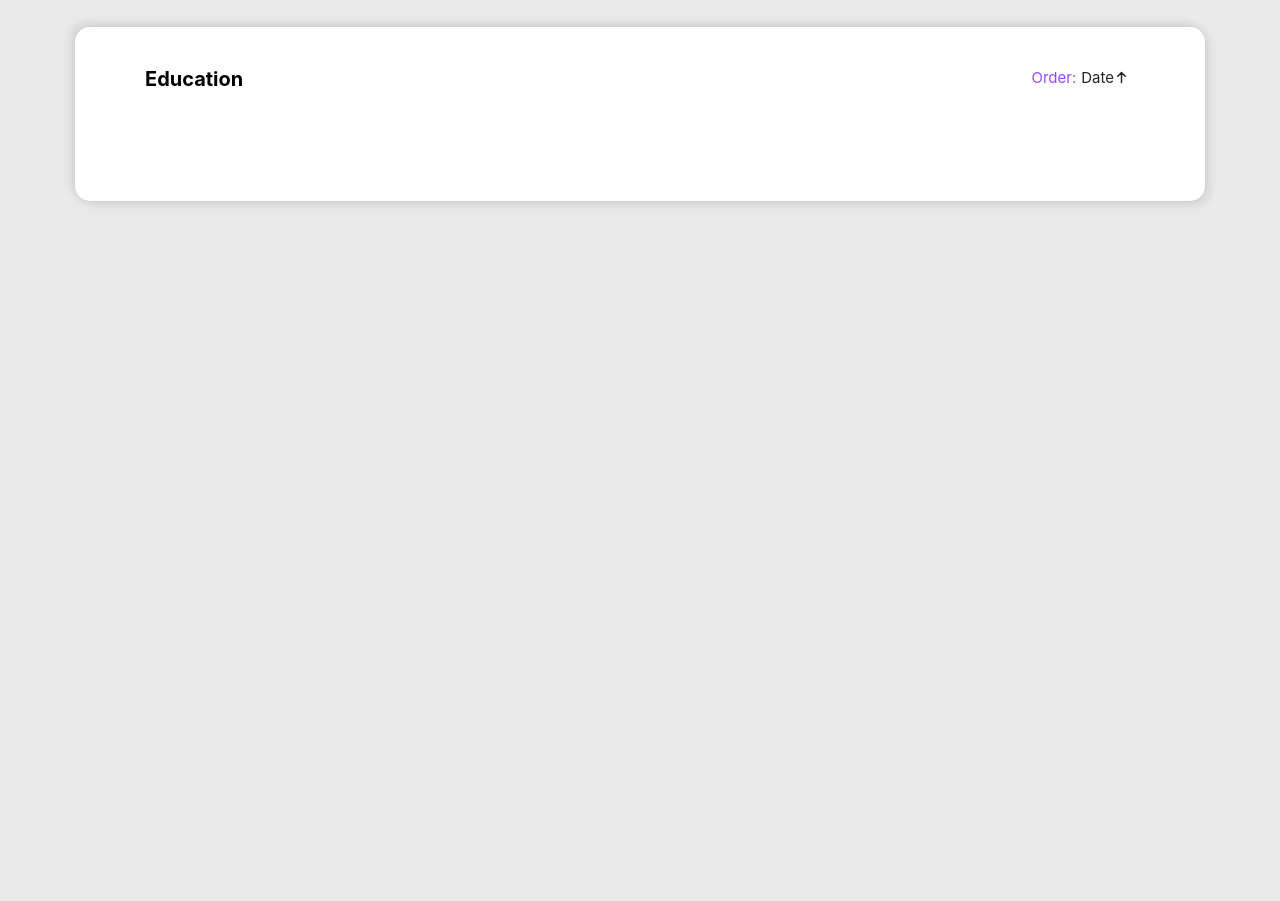
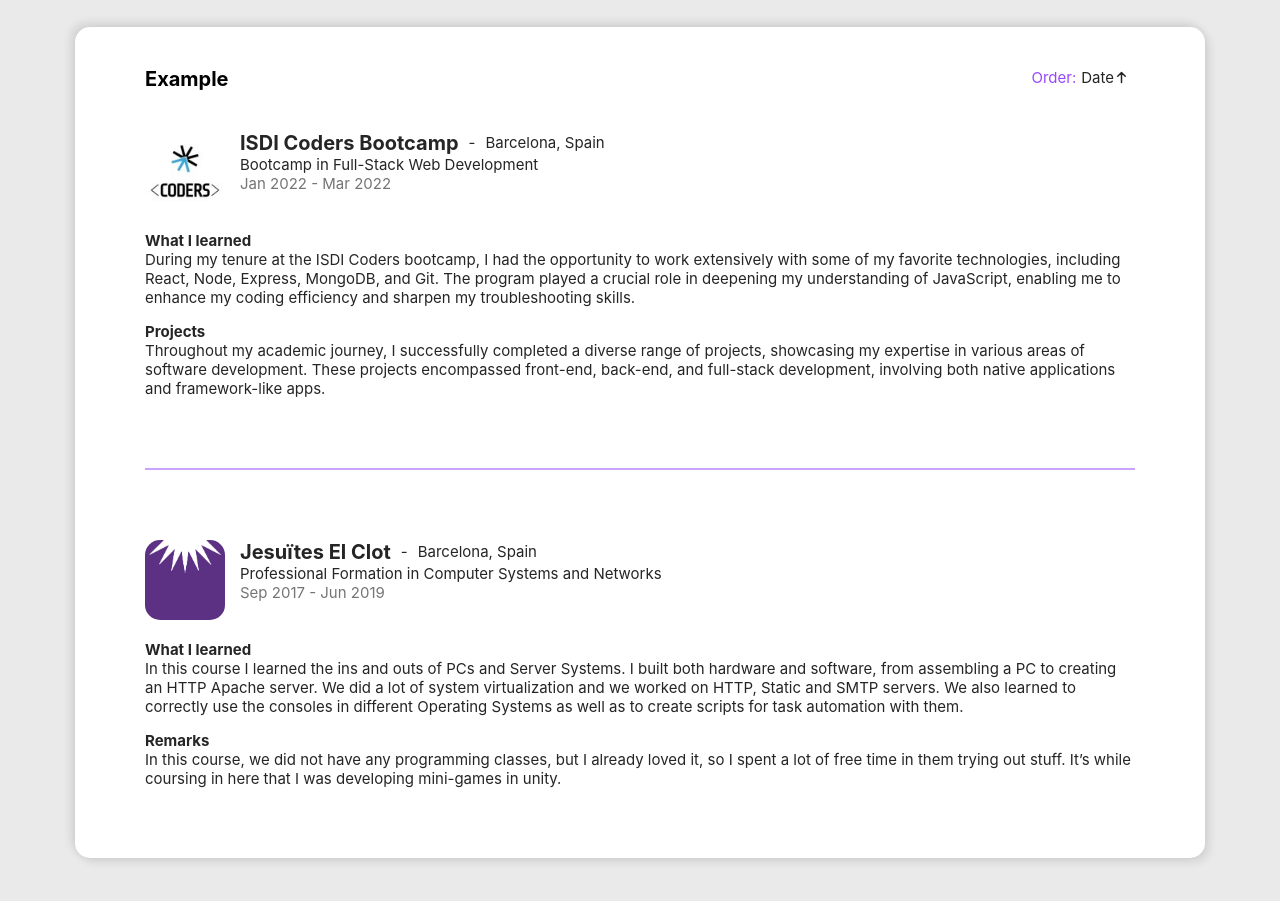
Before and after one commit to pauIbanez/portfolio-front, a React (Create React App) app: page /curriculum in a window 1280 px wide. Shown: the part 920-1821 px from the top of the page. Before the commit the page ends 1271 px from the top, so only its background shows below. Built offline with nearby package versions, Linux system fonts and the light colour scheme.

Commit message:
added educations ection info and correct button scroll

```diff
--- a/src/Pages/CVPage/CVPage.tsx
+++ b/src/Pages/CVPage/CVPage.tsx
@@ -3,6 +3,7 @@ import PresentationText from "../../components/PresentationText/PresentationText
 import styled from "styled-components";
 import CVListSection from "../../components/CV/CVListSection/CVListSection";
 import ScrollContextProvider from "../../contexts/scrollContext/ScrollContextProvider";
+import sections from "../../data/cv/sections";
 
 const Holder = styled.div`
   display: flex;
@@ -31,7 +32,13 @@ const CVHolder = styled.main`
 const CVPage = () => {
   const cvRef = useRef<HTMLDivElement>(null);
 
-  const onClick = () => cvRef.current?.scrollIntoView({ behavior: "smooth" });
+  const onClick = () => {
+    const rect = cvRef.current?.getBoundingClientRect();
+    window.scrollTo({
+      top: (rect?.top || 0) + window.scrollY - 100,
+      behavior: "smooth",
+    });
+  };
 
   return (
     <ScrollContextProvider>
@@ -54,7 +61,10 @@ const CVPage = () => {
             }}
           />
           <CVHolder ref={cvRef}>
-            <CVListSection title="Education" items={[]} />
+            <CVListSection
+              title={sections.education.title}
+              items={sections.education.items}
+            />
           </CVHolder>
         </Content>
       </Holder>
--- a/src/data/cv/sections.ts
+++ b/src/data/cv/sections.ts
@@ -9,9 +9,52 @@ interface Sections {
   readonly download: any;
 }
 
-const sections: Sections = {
+const sections = {
   education: {
-    title: "Education",
-    items: [],
+    title: "Example",
+    items: [
+      {
+        name: "ISDI Coders Bootcamp",
+        location: "Barcelona, Spain",
+        concept: "Bootcamp in Full-Stack Web Development",
+        dates: {
+          startDate: "Jan 2022",
+          endDate: "Mar 2022",
+        },
+        image: "ISDI_Coders.jpg",
+        textSections: [
+          {
+            title: "What I learned",
+            text: "During my tenure at the ISDI Coders bootcamp, I had the opportunity to work extensively with some of my favorite technologies, including React, Node, Express, MongoDB, and Git. The program played a crucial role in deepening my understanding of JavaScript, enabling me to enhance my coding efficiency and sharpen my troubleshooting skills.",
+          },
+          {
+            title: "Projects",
+            text: "Throughout my academic journey, I successfully completed a diverse range of projects, showcasing my expertise in various areas of software development. These projects encompassed front-end, back-end, and full-stack development, involving both native applications and framework-like apps.",
+          },
+        ],
+      },
+      {
+        name: "Jesuïtes El Clot",
+        location: "Barcelona, Spain",
+        concept: "Professional Formation in Computer Systems and Networks",
+        dates: {
+          startDate: "Sep 2017",
+          endDate: "Jun 2019",
+        },
+        image: "jesuites.png",
+        textSections: [
+          {
+            title: "What I learned",
+            text: "In this course I learned the ins and outs of PCs and Server Systems. I built both hardware and software, from assembling a PC to creating an HTTP Apache server. We did a lot of system virtualization and we worked on HTTP, Static and SMTP servers. We also learned to correctly use the consoles in different Operating Systems as well as to create scripts for task automation with them.",
+          },
+          {
+            title: "Remarks",
+            text: "In this course, we did not have any programming classes, but I already loved it, so I spent a lot of free time in them trying out stuff. It’s while coursing in here that I was developing mini-games in unity.",
+          },
+        ],
+      },
+    ],
   },
 };
+
+export default sections;
```
